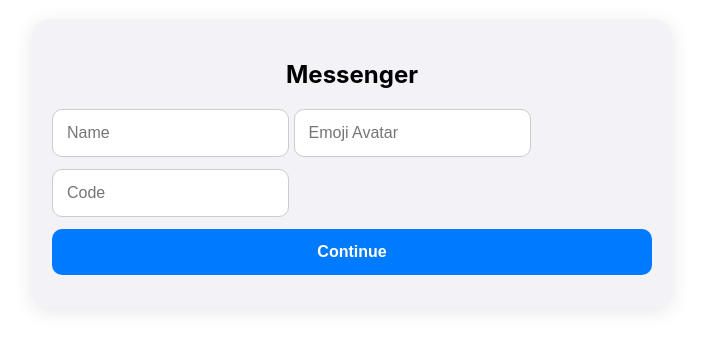
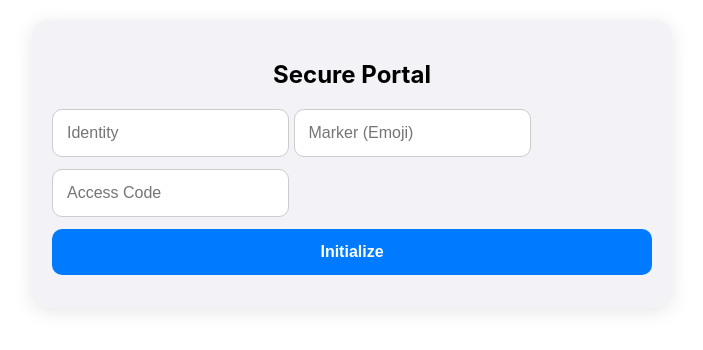
Before and after one commit to prashanth2085/jujube, a FastAPI app: page / in a window 1280 px wide. Shown: the top 350 px of the page, without its empty margins (288-991 px from the left). Run offline with FastAPI, Linux system fonts and the light colour scheme.

Commit message:
Update index.html

```diff
--- a/templates/index.html
+++ b/templates/index.html
@@ -3,11 +3,12 @@
 <head>
     <meta charset="UTF-8">
     <meta name="viewport" content="width=device-width, initial-scale=1.0, maximum-scale=1.0, user-scalable=no">
-    <title>Messenger</title>
+    <title>System Portal</title>
 
     <meta name="apple-mobile-web-app-capable" content="yes">
-    <meta name="apple-mobile-web-app-status-bar-style" content="default">
-    <link rel="apple-touch-icon" href="https://cdn-icons-png.flaticon.com/512/3665/3665913.png">
+    <meta name="apple-mobile-web-app-status-bar-style" content="black">
+    <!-- Discrete Shield Icon -->
+    <link rel="apple-touch-icon" href="https://cdn-icons-png.flaticon.com/512/1063/1063231.png">
 
     <style>
         body { font-family: -apple-system, BlinkMacSystemFont, "Segoe UI", Roboto, sans-serif; margin: 0; padding: 20px; display: flex; flex-direction: column; height: 100vh; box-sizing: border-box; transition: background 0.3s; }
@@ -25,16 +26,19 @@
         button { background-color: #007aff; color: white; border: none; cursor: pointer; font-weight: bold; }
 
         #messages { flex-grow: 1; overflow-y: auto; margin-bottom: 15px; padding: 15px; border-radius: 12px; display: flex; flex-direction: column; }
-        .msg-wrapper { display: flex; flex-direction: column; margin-bottom: 12px; max-width: 80%; cursor: pointer; transition: opacity 0.2s; }
-        .msg-wrapper:active { opacity: 0.5; }
+        .msg-wrapper { display: flex; flex-direction: column; margin-bottom: 12px; max-width: 85%; cursor: pointer; }
         .my-wrapper { align-self: flex-end; align-items: flex-end; }
         .other-wrapper { align-self: flex-start; align-items: flex-start; }
         .meta { font-size: 11px; opacity: 0.6; margin-bottom: 2px; }
-        .message { padding: 8px 14px; border-radius: 18px; word-wrap: break-word; font-size: 15px; position: relative; }
+        .message { padding: 8px 14px; border-radius: 18px; word-wrap: break-word; font-size: 15px; }
 
-        .input-area { display: flex; gap: 8px; }
+        .input-area { display: flex; gap: 5px; align-items: center; }
         .input-area input { flex-grow: 1; margin-bottom: 0; }
-        .gif-img { max-width: 100%; border-radius: 12px; margin-top: 4px; }
+        .img-preview { max-width: 100%; border-radius: 12px; margin-top: 4px; display: block; }
+
+        /* Hidden file input */
+        #fileInput { display: none; }
+        .icon-btn { background: #5856d6; padding: 10px; font-size: 18px; line-height: 1; }
     </style>
 </head>
 <body id="main-body">
@@ -42,26 +46,27 @@
     <audio id="ping-sound" src="https://assets.mixkit.co/active_storage/sfx/2358/2358-preview.mp3" preload="auto"></audio>
 
     <div id="setup">
-        <h2 style="text-align: center;">Messenger</h2>
-        <input type="text" id="username" placeholder="Name">
-        <input type="text" id="avatar" placeholder="Emoji Avatar">
-        <input type="password" id="groupSecret" placeholder="Code">
-        <button onclick="joinChat()" style="width:100%;">Continue</button>
+        <h2 style="text-align: center;">Secure Portal</h2>
+        <input type="text" id="username" placeholder="Identity">
+        <input type="text" id="avatar" placeholder="Marker (Emoji)">
+        <input type="password" id="groupSecret" placeholder="Access Code">
+        <button onclick="joinChat()" style="width:100%;">Initialize</button>
     </div>
 
     <div id="chat">
         <div class="header">
             <span id="display-name" style="font-weight: bold; font-size: 14px;"></span>
             <div class="controls">
-                <button id="mute-btn" class="btn-small sound-btn" onclick="toggleSound()">🔊 Sound On</button>
-                <button class="btn-small leave-btn" onclick="location.reload()">Leave</button>
+                <button id="mute-btn" class="btn-small sound-btn" onclick="toggleSound()">🔊 Audio</button>
+                <button class="btn-small leave-btn" onclick="location.reload()">Exit</button>
             </div>
         </div>
         <div id="messages"></div>
         <div class="input-area">
-            <button style="background:#ff375f;" onclick="sendGif()">GIF</button>
-            <input type="text" id="messageInput" placeholder="Message..." autocomplete="off">
-            <button onclick="sendText()">Send</button>
+            <label for="fileInput" class="icon-btn" style="border-radius:10px; cursor:pointer;">🖼️</label>
+            <input type="file" id="fileInput" accept="image/*" onchange="handleImage(this)">
+            <input type="text" id="messageInput" placeholder="Secure comms..." autocomplete="off">
+            <button onclick="sendText()" style="padding: 14px 20px;">Send</button>
         </div>
     </div>
 
@@ -70,19 +75,15 @@
         let isPrivate = false; let soundEnabled = true; let appActive = false;
         const renderedMessages = new Set();
 
-        // 1. SOUND TOGGLE
         function toggleSound() {
             soundEnabled = !soundEnabled;
-            document.getElementById("mute-btn").innerText = soundEnabled ? "🔊 Sound On" : "🔇 Muted";
-            document.getElementById("mute-btn").style.background = soundEnabled ? "#34c759" : "#8e8e93";
+            document.getElementById("mute-btn").innerText = soundEnabled ? "🔊 Audio" : "🔇 Muted";
             const audio = document.getElementById("ping-sound");
             audio.play().then(() => { audio.pause(); audio.currentTime = 0; }).catch(e => {});
         }
 
-        // 2. AUTO-REFRESH FIX: Watch for Safari becoming active again
         document.addEventListener("visibilitychange", () => {
             if (document.visibilityState === 'visible' && appActive) {
-                console.log("App resumed. Re-syncing...");
                 syncHistory();
                 if (!ws || ws.readyState !== 1) connectWS();
             }
@@ -102,25 +103,26 @@
             const msgs = document.getElementById("messages");
             const chatBox = document.getElementById("chat");
             const inputs = document.querySelectorAll("input");
-            const displayName = document.getElementById("display-name");
-
             if (isGod) {
                 body.style.backgroundColor = "#000000";
                 chatBox.style.backgroundColor = "#1c1c1e";
                 msgs.style.backgroundColor = "#000";
-                msgs.style.border = "1px solid #3a3a3c";
-                displayName.style.color = "#8e8e93";
-                inputs.forEach(i => { i.style.background = "#2c2c2e"; i.style.color = "white"; i.style.borderColor = "#3a3a3c"; });
+                inputs.forEach(i => { i.style.background = "#2c2c2e"; i.style.color = "white"; });
                 isPrivate = true;
             } else {
                 body.style.backgroundColor = "#ffffff";
-                chatBox.style.backgroundColor = "#ffffff";
                 msgs.style.backgroundColor = "#f2f2f7";
-                msgs.style.border = "1px solid #e5e5ea";
-                displayName.style.color = "#8e8e93";
-                inputs.forEach(i => { i.style.background = "#ffffff"; i.style.color = "black"; i.style.borderColor = "#ccc"; });
                 isPrivate = false;
             }
+        }
+
+        async function encryptData(dataObj) {
+            const enc = new TextEncoder();
+            const iv = window.crypto.getRandomValues(new Uint8Array(12));
+            const ciphertext = await window.crypto.subtle.encrypt({ name: "AES-GCM", iv: iv }, cryptoKey, enc.encode(JSON.stringify(dataObj)));
+            const combined = new Uint8Array(iv.length + ciphertext.byteLength);
+            combined.set(iv); combined.set(new Uint8Array(ciphertext), iv.length);
+            return btoa(String.fromCharCode(...combined));
         }
 
         async function decryptData(base64String) {
@@ -134,14 +136,12 @@
 
         async function syncHistory() {
             if (groupCode !== "GOD") return;
-            try {
-                const res = await fetch('/history');
-                const msgs = await res.json();
-                for (let m of msgs) {
-                    const dec = await decryptData(m.ciphertext);
-                    if (dec) renderMessage(m.id, m.sender, m.avatar, dec.text, dec.time, dec.isGif, m.sender === username);
-                }
-            } catch(e) { console.log("Sync failed"); }
+            const res = await fetch('/history');
+            const msgs = await res.json();
+            msgs.forEach(async m => {
+                const dec = await decryptData(m.ciphertext);
+                if (dec) renderMessage(m.id, m.sender, m.avatar, dec.text, dec.time, dec.isImg, m.sender === username);
+            });
         }
 
         async function joinChat() {
@@ -149,14 +149,10 @@
             userAvatar = document.getElementById("avatar").value || "👤";
             groupCode = document.getElementById("groupSecret").value;
             if (!username || !groupCode) return;
-
+            cryptoKey = await deriveKey(groupCode);
             applyTheme(groupCode === "GOD");
-            cryptoKey = await deriveKey(groupCode);
-
-            document.getElementById("display-name").innerText = `${userAvatar} ${username}`;
             document.getElementById("setup").style.display = "none";
             document.getElementById("chat").style.display = "flex";
-
             appActive = true;
             await syncHistory();
             connectWS();
@@ -165,70 +161,54 @@
         function connectWS() {
             const wsUrl = (location.protocol === "https:" ? "wss://" : "ws://") + location.host + "/ws";
             ws = new WebSocket(wsUrl);
-
             ws.onopen = () => {
                 syncHistory();
                 setInterval(() => { if(ws.readyState === 1) ws.send(JSON.stringify({type:"ping"})); }, 20000);
             };
-
             ws.onmessage = async (e) => {
-                const payload = JSON.parse(e.data);
-                if (payload.type === "delete") {
-                    const el = document.getElementById(payload.id);
-                    if (el) el.remove();
-                    return;
-                }
-                if (payload.type === "message" && payload.sender !== username) {
-                    const dec = await decryptData(payload.ciphertext);
+                const p = JSON.parse(e.data);
+                if (p.type === "delete") { document.getElementById(p.id)?.remove(); return; }
+                if (p.type === "message" && p.sender !== username) {
+                    const dec = await decryptData(p.ciphertext);
                     if (dec) {
-                        renderMessage(payload.id, payload.sender, payload.avatar, dec.text, dec.time, dec.isGif, false);
-                        if (soundEnabled) document.getElementById("ping-sound").play().catch(err => {});
+                        renderMessage(p.id, p.sender, p.avatar, dec.text, dec.time, dec.isImg, false);
+                        if (soundEnabled) document.getElementById("ping-sound").play().catch(() => {});
                     }
                 }
             };
-
-            ws.onclose = () => { if (appActive) setTimeout(connectWS, 2000); };
+            ws.onclose = () => setTimeout(connectWS, 2000);
         }
 
-        async function encryptData(dataObj) {
-            const enc = new TextEncoder();
-            const iv = window.crypto.getRandomValues(new Uint8Array(12));
-            const ciphertext = await window.crypto.subtle.encrypt({ name: "AES-GCM", iv: iv }, cryptoKey, enc.encode(JSON.stringify(dataObj)));
-            const combined = new Uint8Array(iv.length + ciphertext.byteLength);
-            combined.set(iv); combined.set(new Uint8Array(ciphertext), iv.length);
-            return btoa(String.fromCharCode(...combined));
-        }
-
-        async function sendText() {
-            const input = document.getElementById("messageInput");
-            if (!input.value || !ws || ws.readyState !== 1) return;
+        async function sendPayload(content, isImg) {
             const msgId = "msg-" + Date.now();
             const timeStr = new Date().toLocaleTimeString([], { hour: '2-digit', minute: '2-digit' });
-            const ciphertext = await encryptData({ text: input.value, isGif: false, time: timeStr });
-            renderMessage(msgId, username, userAvatar, input.value, timeStr, false, true);
-            ws.send(JSON.stringify({ type: "message", id: msgId, sender: username, avatar: userAvatar, ciphertext: ciphertext }));
-            input.value = '';
-        }
-
-        async function sendGif() {
-            const url = prompt("Link:");
-            if (!url) return;
-            const msgId = "msg-" + Date.now();
-            const timeStr = new Date().toLocaleTimeString([], { hour: '2-digit', minute: '2-digit' });
-            const ciphertext = await encryptData({ text: url, isGif: true, time: timeStr });
-            renderMessage(msgId, username, userAvatar, url, timeStr, true, true);
+            const ciphertext = await encryptData({ text: content, isImg: isImg, time: timeStr });
+            renderMessage(msgId, username, userAvatar, content, timeStr, isImg, true);
             ws.send(JSON.stringify({ type: "message", id: msgId, sender: username, avatar: userAvatar, ciphertext: ciphertext }));
         }
 
+        function sendText() {
+            const i = document.getElementById("messageInput");
+            if (i.value) { sendPayload(i.value, false); i.value = ''; }
+        }
+
+        function handleImage(input) {
+            if (input.files && input.files[0]) {
+                const reader = new FileReader();
+                reader.onload = (e) => sendPayload(e.target.result, true);
+                reader.readAsDataURL(input.files[0]);
+                input.value = '';
+            }
+        }
+
         function deleteMessage(id) {
-            if (confirm("Delete for everyone?")) {
-                const el = document.getElementById(id);
-                if (el) el.remove();
+            if (confirm("Burn message?")) {
+                document.getElementById(id)?.remove();
                 ws.send(JSON.stringify({ type: "delete", id: id }));
             }
         }
 
-        function renderMessage(id, sender, avatar, text, time, isGif, isMe) {
+        function renderMessage(id, sender, avatar, text, time, isImg, isMe) {
             if (renderedMessages.has(id)) return;
             renderedMessages.add(id);
             const div = document.getElementById("messages");
@@ -236,11 +216,9 @@
             wrap.id = id;
             wrap.className = `msg-wrapper ${isMe ? 'my-wrapper' : 'other-wrapper'}`;
             wrap.onclick = () => deleteMessage(id);
-
             let color = isMe ? (isPrivate ? '#0a84ff' : '#007aff') : (isPrivate ? '#3a3a3c' : '#e5e5ea');
-            let txtColor = isMe || isPrivate ? 'white' : 'black';
-            let content = isGif ? `<img src="${text}" class="gif-img">` : text;
-            wrap.innerHTML = `<div class="meta">${avatar} ${sender} • ${time}</div><div class="message" style="background:${color}; color:${txtColor}; border:${(!isPrivate && !isMe)?'1px solid #ccc':'none'}">${content}</div>${isMe ? `<div style="font-size:10px; color:#8e8e93; margin-top:2px;">Sent</div>` : ''}`;
+            let content = isImg ? `<img src="${text}" class="img-preview">` : text;
+            wrap.innerHTML = `<div class="meta">${avatar} ${sender} • ${time}</div><div class="message" style="background:${color}; color:${isMe||isPrivate?'white':'black'}">${content}</div>`;
             div.appendChild(wrap);
             div.scrollTop = div.scrollHeight;
         }
```
